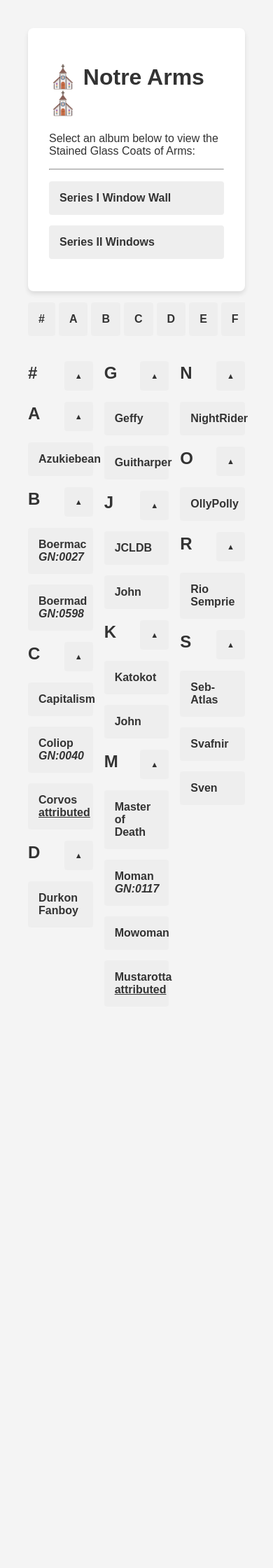
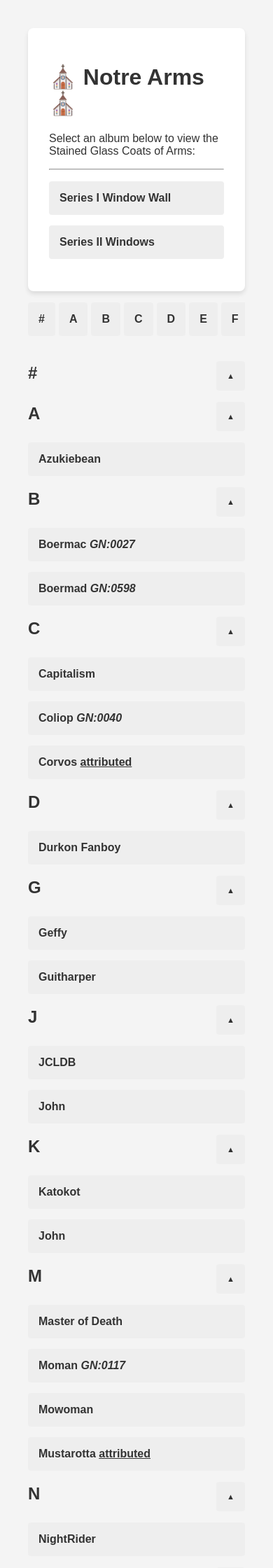
Before and after one commit to sirhcb/NAtesting, a Jekyll site: the page built from index.html, in a window 390 px wide. Shown: the top 2240 px of the page at 70% size. Built offline with Jekyll 4.4.1, drawn with Linux system fonts in a browser that asks for light colours; before the commit the page ends 1478 px from its top, so only the background shows below that.

Commit message:
Refactor grid-container styles for responsiveness
Updated grid layout for mobile and tablet views.

```diff
--- a/index.html
+++ b/index.html
@@ -16,13 +16,11 @@
 
 
     /* Default for phones: 1 column */
-    /* .grid-container {
-        display: grid;
-        grid-template-columns: repeat(1, 1fr)
+     .grid-container {
+            columns: 1;
     }
-*/
     /* For tablets and desktops: 3 columns */
-  /*  @media (min-width: 768px) { */
+  @media (min-width: 768px) {
         .grid-container {
               columns: 3;          /* Automatically splits content into 3 flexible columns */
               column-gap: 16px;    /* Sets the spacing between the columns */
```
